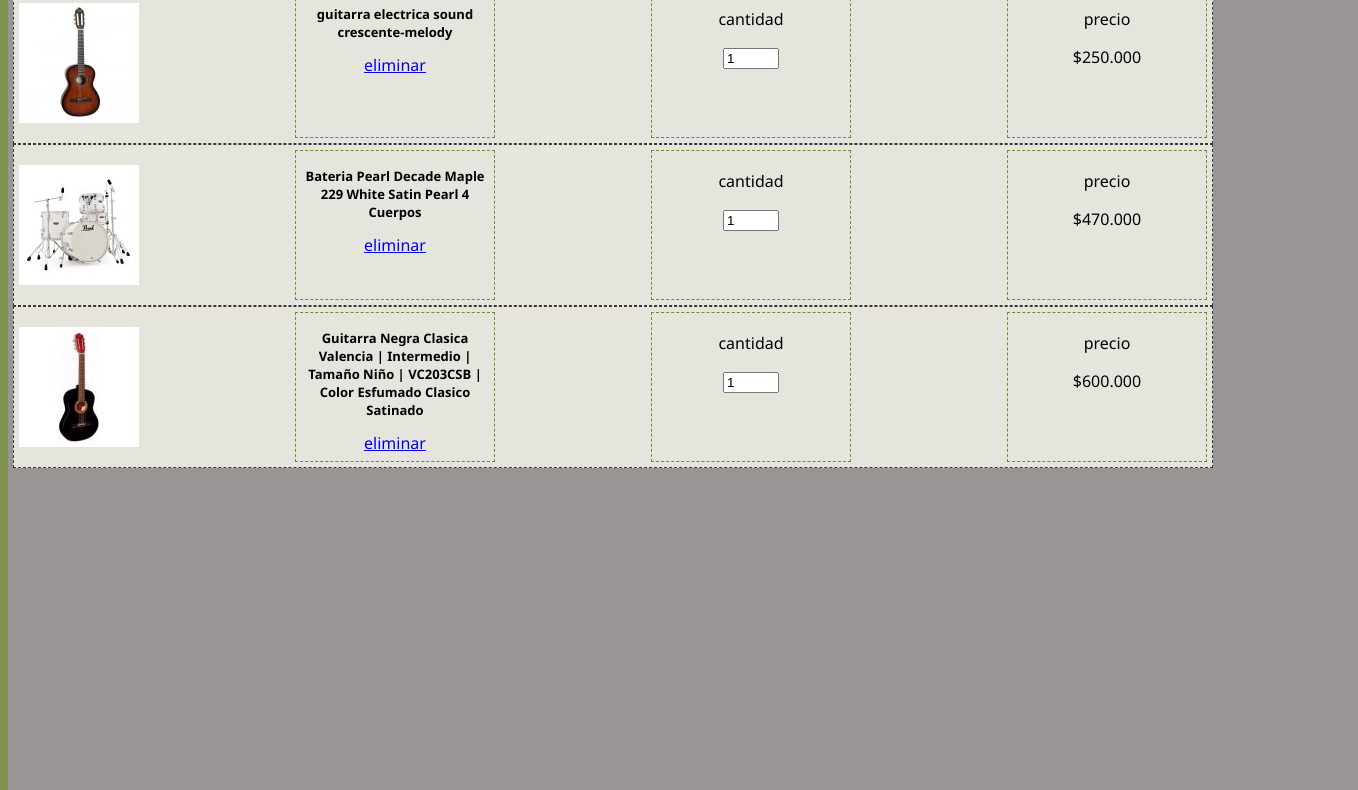
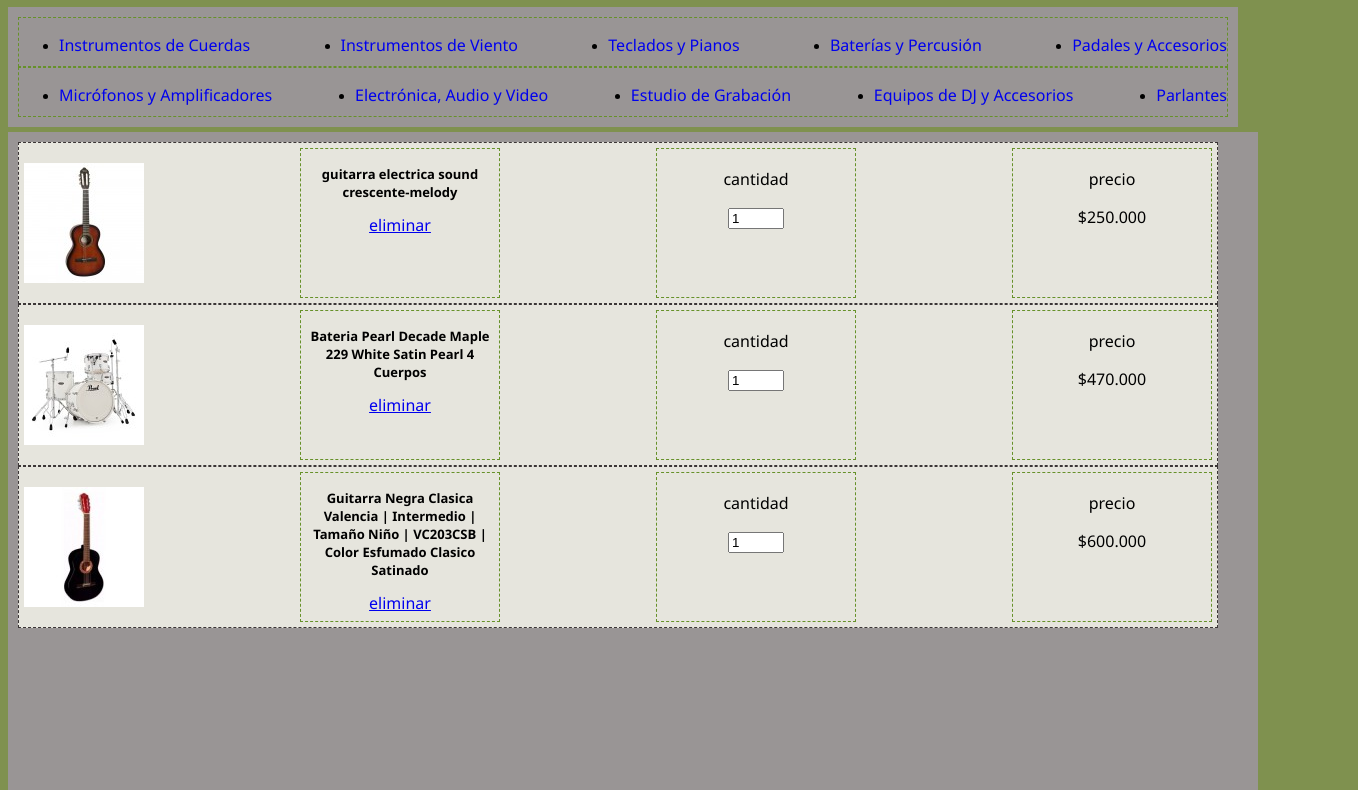
Before and after one commit to samuel-cell/grupo_3_Crescent-Melody, a website: page src/views/productCart.html in a window 1280 px wide. Shown: the part 73-863 px from the top of the page, 1358 px wide, since content can reach past the window. Drawn offline with Linux system fonts and the light colour scheme.

Commit message:
armando un poco de visual de header

```diff
--- a/public/css/detallesCarrito.css
+++ b/public/css/detallesCarrito.css
@@ -9,9 +9,9 @@
 
 .contenedorPadre {
 background-color: rgb(153, 149, 149);
-width: 1350px;
+width: 1250px;
 height: 1000px;
-padding: 5px;
+padding: 10px;
 }
 
 .contenedorHijo {
@@ -47,3 +47,31 @@
     height: 30px;
     align-items: center;
 }
+
+
+.contenedorHeader {
+    background-color: rgb(153, 149, 149);
+    width: 1230px;
+    height: 120px;
+    margin-bottom: 5px;
+    padding: 10px;
+}
+
+.lista-item {
+    height: 50px;
+    border: dashed 0.5px rgb(102, 145, 41);
+    margin: auto;
+}
+
+.Item {
+    display: flex;
+    justify-content: space-between;
+
+}
+
+.Item a {
+    text-decoration: none;
+    text-align: center;
+    font-size: 16px;
+    font-family: 'Segoe UI', Tahoma, Geneva, Verdana, sans-serif;
+}
--- a/src/views/productCart.html
+++ b/src/views/productCart.html
@@ -11,14 +11,35 @@
 <body>
 
     <header>
-        <div><p id="parrafoSup">12 y 18 cuotas fijas en todos los productos</p></div>
         <div>
-            <section>
+          <h1>Crescent-Melody</h1>
+        </div>
 
-            </section>
+        <div class="contenedorHeader">
+            <div class="lista-item">
+                <ul class="Item">
+                    <li><a href="#">Instrumentos de Cuerdas</a></li>
+                    <li><a href="#">Instrumentos de Viento</a></li>
+                    <li><a href="#">Teclados y Pianos</a></li>
+                    <li><a href="#">Baterías y Percusión</a></li>
+                    <li><a href="#">Padales y Accesorios</a></li>
+                </ul>
+            </div>
+
+            <div class="lista-item">
+                <ul class="Item">
+                    <li><a href="#">Micrófonos y Amplificadores</a></li>
+                    <li><a href="#">Electrónica, Audio y Video</a></li>
+                    <li><a href="#">Estudio de Grabación</a></li>
+                    <li><a href="#">Equipos de DJ y Accesorios</a></li>
+                    <li><a href="#">Parlantes</a></li>
+                </ul>
+            </div>
+
         </div>
     </header>
-        <main>
+
+    <main>
             <div class="contenedorPadre">
                 <div class="contenedorHijo">
                     <img src="/images/guitarra-clasica-valencia.jpg" alt="" class="producto-foto">
```
